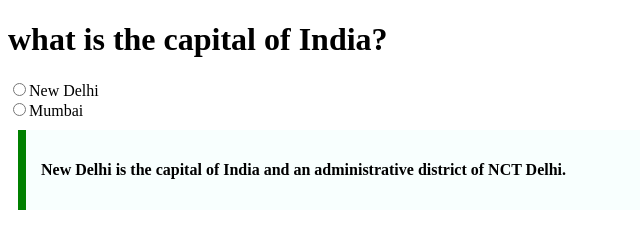
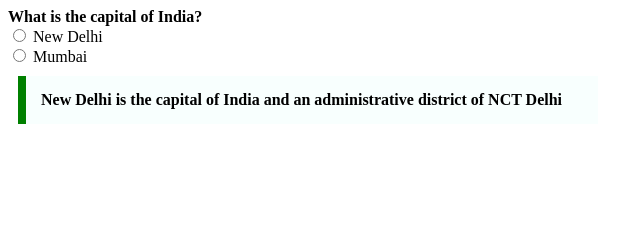
Before and after one commit to acciojob/trivia-RakeshCherry, a website: page main.html in a window 1280 px wide. Shown: the whole page, without its empty margins (0-640 px from the left). Drawn offline with Linux system fonts and the light colour scheme.

Commit message:
created a submission

```diff
--- a/main.html
+++ b/main.html
@@ -8,15 +8,13 @@
 
 <body>
 	<!-- the entire body must be written by student -->
-	<h1>what is the capital of India?</h1>
-	<input type="radio" value="New Delhi" name="question">New Delhi<br>
-	<input type="radio" value="Mumbai" name="question">Mumbai
-	<blockquote>
-		<p>New Delhi is the capital of India and an administrative district of NCT Delhi.</p>
-		<cite>
-			<a href="https://en.wikipedia.org/wiki/New_Delhi"></a>
-		</cite>
-	</blockquote>
+	<label for="question">What is the capital of India?</label>
+	<br>
+	<input type="radio" name="question" value="" id=""> New Delhi
+	<br>
+	<input type="radio" name="question" id=""> Mumbai
+	<br>
+	<blockquote cite="https://en.wikipedia.org/wiki/New_Delhi">New Delhi is the capital of India and an administrative district of NCT Delhi</blockquote>
     <script type="text/javascript" src="./script.js">
 </script>
 
--- a/styles.css
+++ b/styles.css
@@ -1,7 +1,10 @@
-
-/* Your CSS Code here. */
-blockquote {
-	max-width: 600px;
+body{
+    max-width: 600px;
+}
+label{
+    font-weight:bold;
+}
+blockquote{
 	margin: 10px;
 	padding: 15px;
 	border-left: 8px solid green;
```
